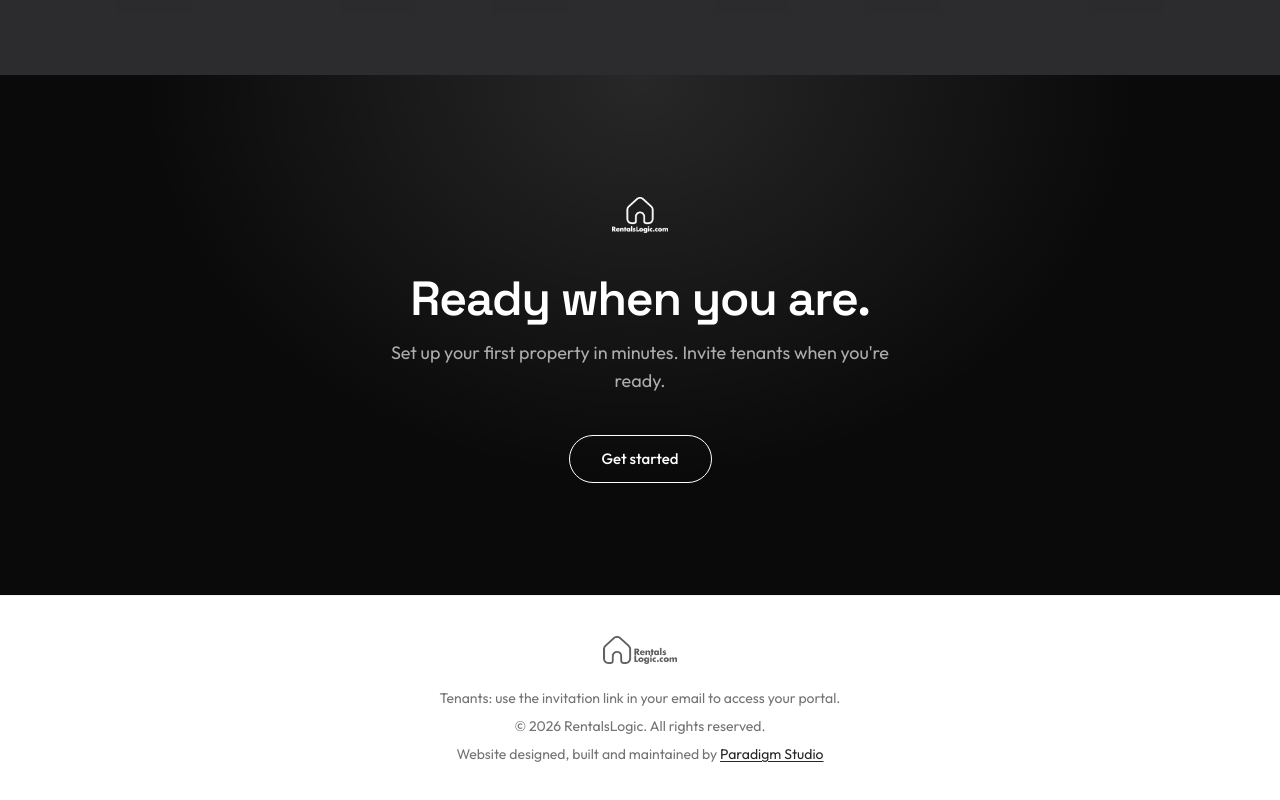
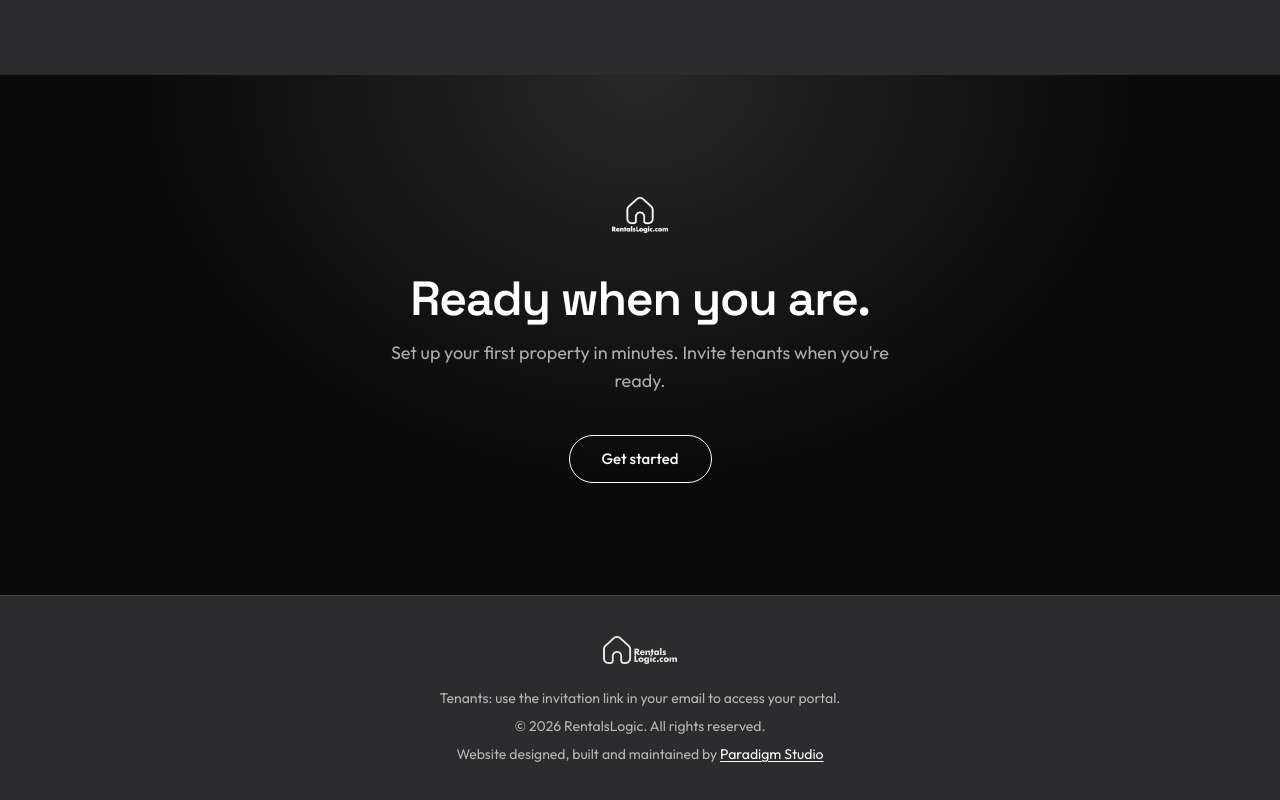
Before and after one commit to Samu77-B/RentalsLogic, a Next.js app: page / in a window 1280 px wide. Shown: the part 3109-3909 px from the top of the page. Built offline with nearby package versions, Linux system fonts and the light colour scheme; no server answers.

Commit message:
Restyle marketing footer to dark grey.
Co-authored-by: Cursor <cursoragent@cursor.com>

```diff
--- a/src/components/marketing/marketing-shell.tsx
+++ b/src/components/marketing/marketing-shell.tsx
@@ -116,19 +116,19 @@ export function MarketingFooter({
 
   return (
     <footer
-      className={`relative z-20 mt-auto shrink-0 border-t py-10 text-center text-sm ${
+      className={`relative z-20 mt-auto shrink-0 border-t border-white/10 py-10 text-center text-sm text-white/65 ${
         glass
-          ? "border-white/15 bg-neutral-950/75 text-white/75 backdrop-blur-xl"
-          : "border-black/5 bg-white text-neutral-500"
+          ? "bg-[#2c2c2e]/90 backdrop-blur-xl"
+          : "bg-[#2c2c2e]"
       }`}
     >
       <div className="mx-auto max-w-6xl px-6">
         <Image
-          src={glass ? brand.logoWhiteLandscape : brand.logoGreyLandscape}
+          src={brand.logoWhiteLandscape}
           alt="RentalsLogic"
           width={140}
           height={34}
-          className={`mx-auto h-7 w-auto ${glass ? "opacity-90" : "opacity-80"}`}
+          className="mx-auto h-7 w-auto opacity-90"
         />
         <p className="mt-6">
           Tenants: use the invitation link in your email to access your portal.
@@ -142,11 +142,7 @@ export function MarketingFooter({
             href="https://paradigmstudio.net/"
             target="_blank"
             rel="noopener noreferrer"
-            className={
-              glass
-                ? "text-white underline underline-offset-2 hover:text-white/90"
-                : "text-neutral-800 underline underline-offset-2 hover:text-neutral-950"
-            }
+            className="text-white underline underline-offset-2 hover:text-white/90"
           >
             Paradigm Studio
           </a>
```
